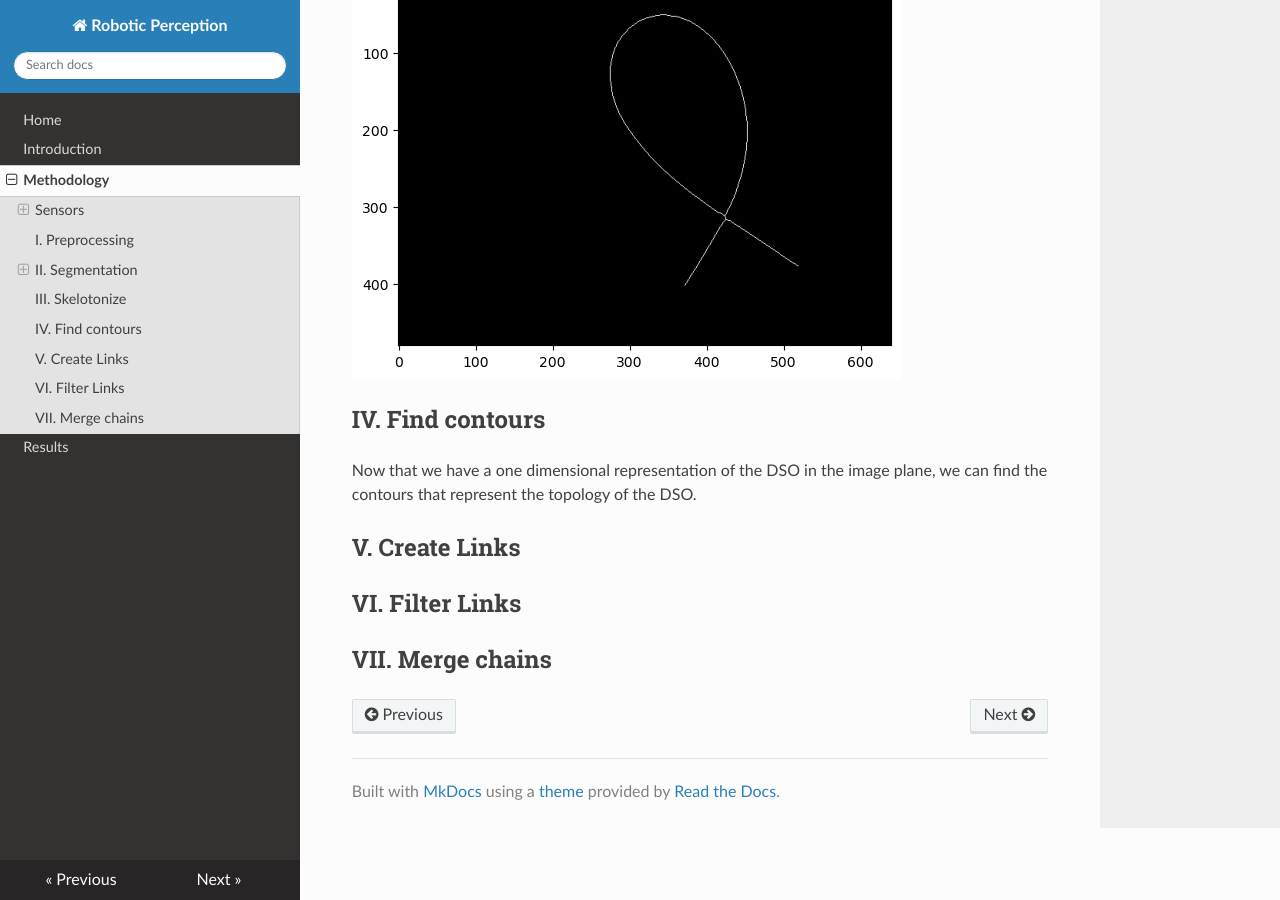
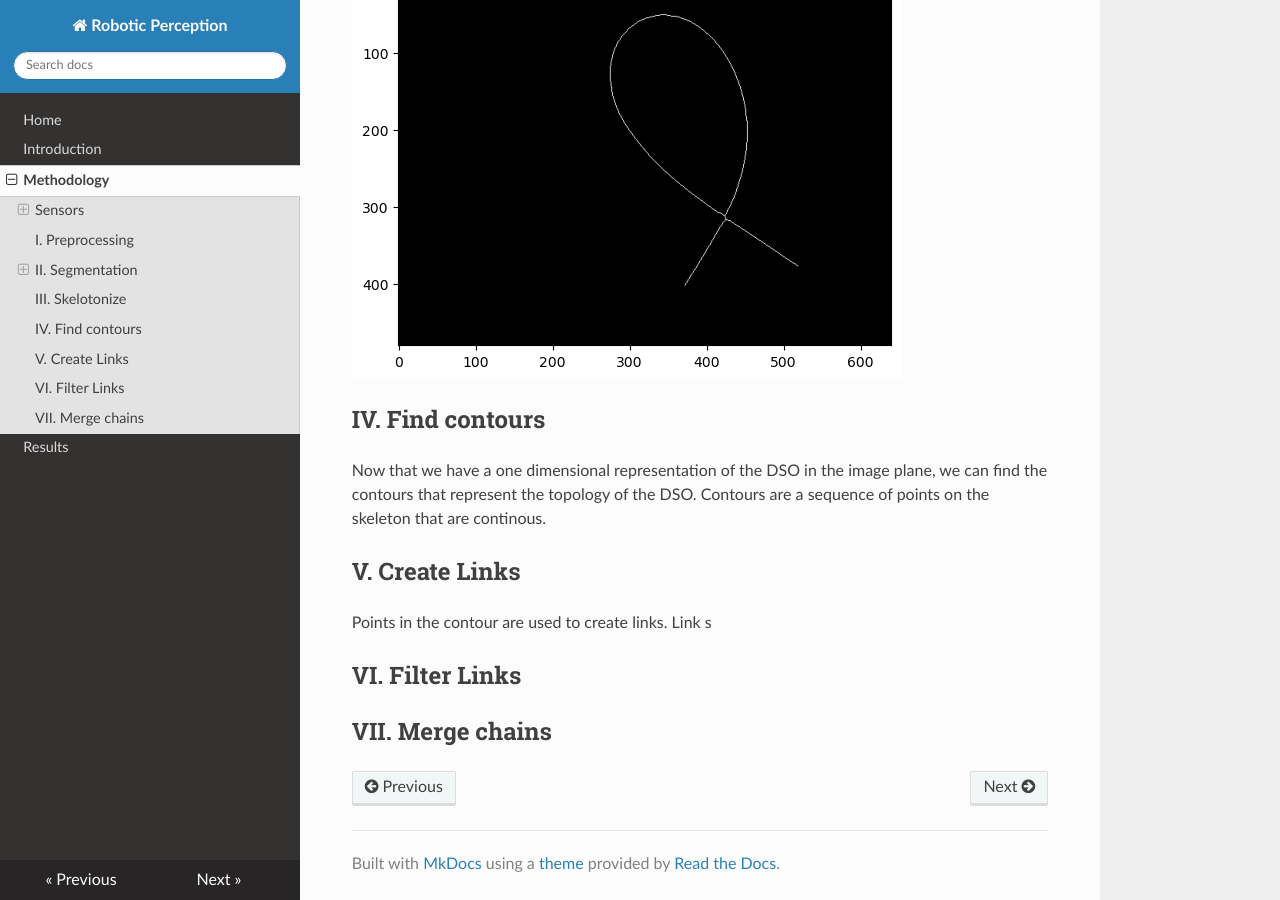
Before and after one commit to AneesPeringal/AneesPeringal.github.io, an MkDocs documentation site: the page built from docs/Method.md, in a window 1280 px wide and 900 px high, scrolled down 5896 px. Built offline with MkDocs 1.6.1, drawn with Linux system fonts in a browser that asks for light colours; nearby versions of some CDN libraries; formulas are drawn with MathJax 3.

Commit message:
Update Method.md

```diff
--- a/docs/Method.md
+++ b/docs/Method.md
@@ -79,9 +79,10 @@ To obtain the topology of the DSO from the image, we construct the skeloton of t
 ![Skelotonized](skeleton.png)
 
 ## IV. Find contours
-Now that we have a one dimensional representation of the DSO in the image plane, we can find the contours that represent the topology of the DSO.
+Now that we have a one dimensional representation of the DSO in the image plane, we can find the contours that represent the topology of the DSO. Contours are a sequence of points on the skeleton that are continous.
 
 ## V. Create Links
+Points in the contour are used to create links. Link s
 
 ## VI. Filter Links
 
```
